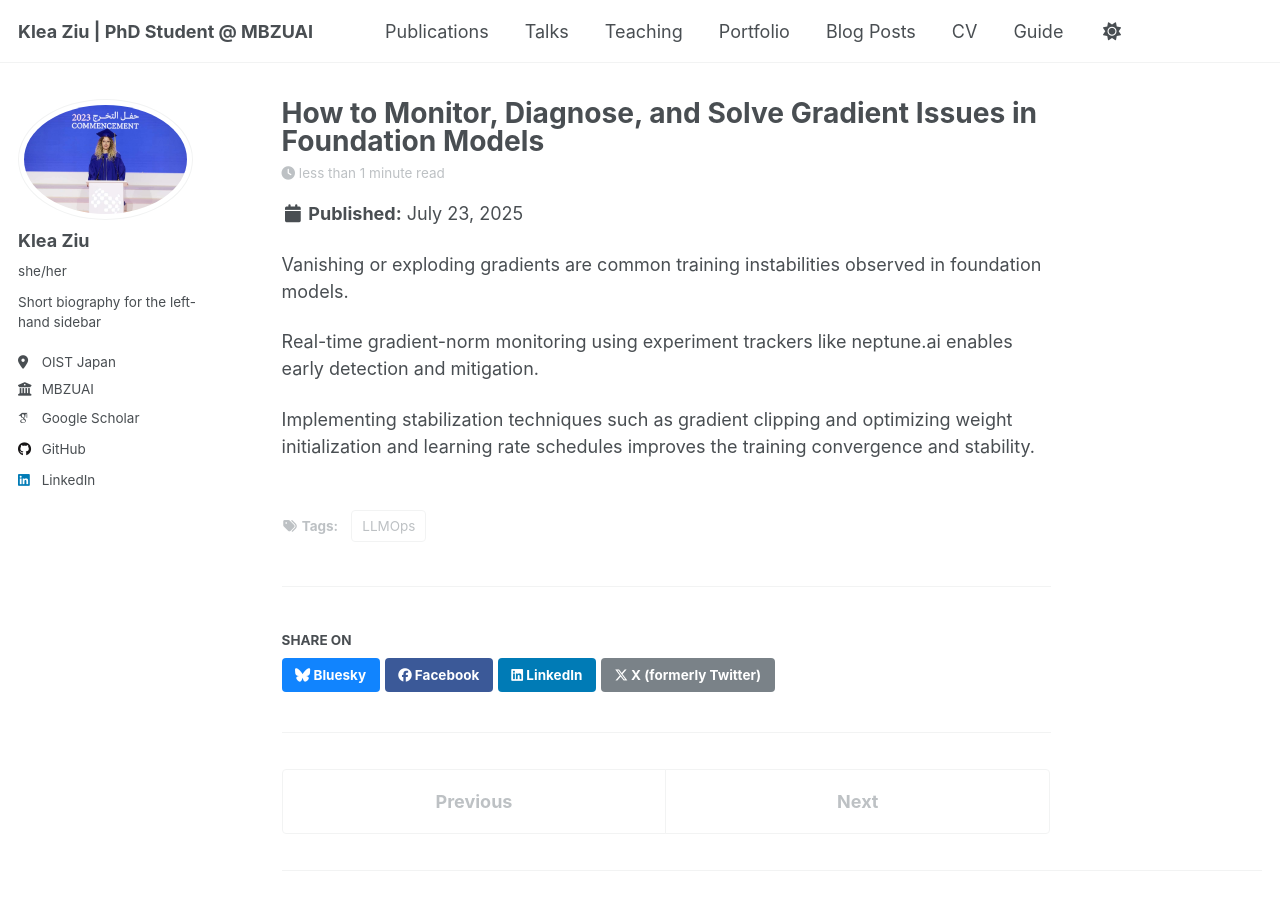
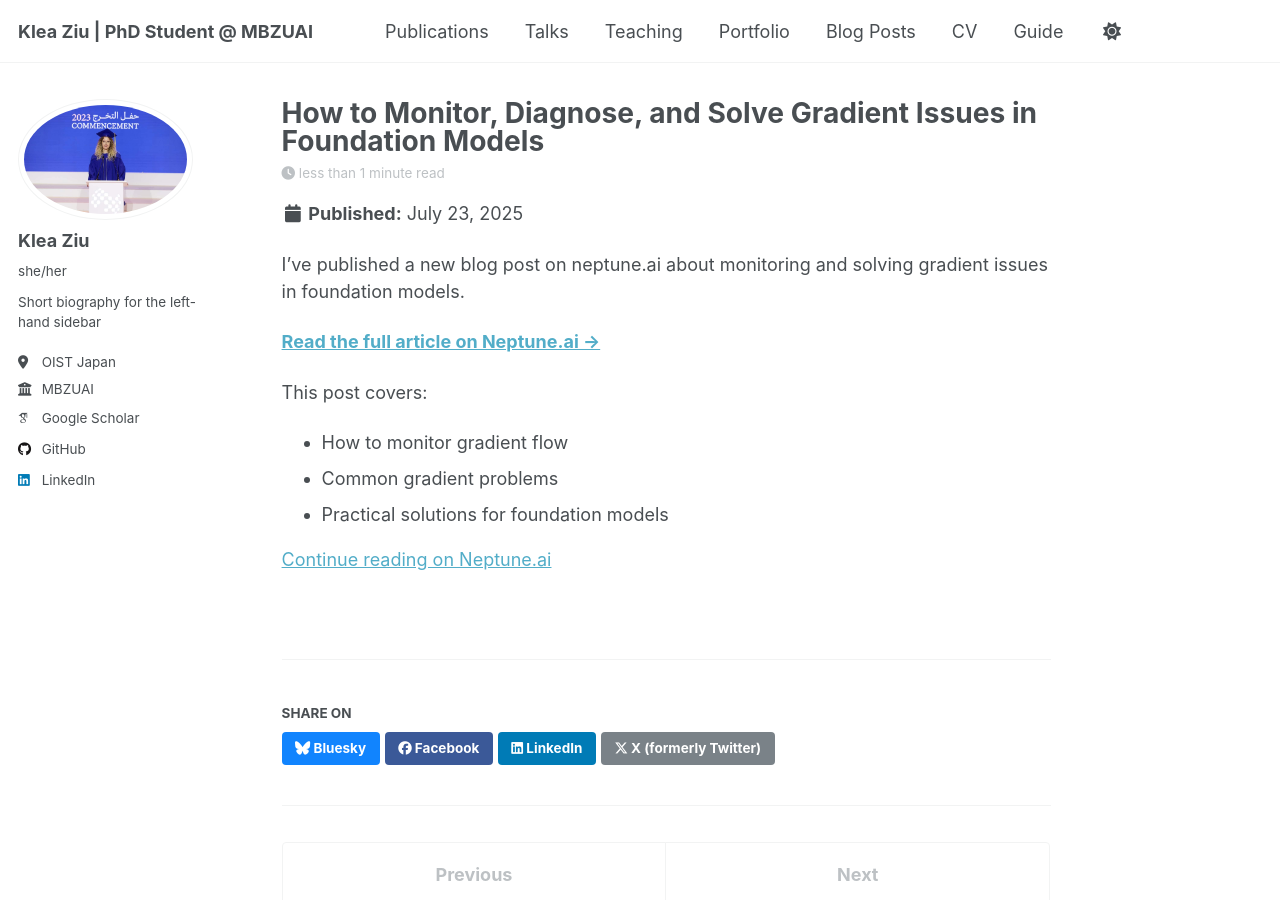
Before and after one commit to klea-ziu/klea-ziu.github.io, a Jekyll site: the page built from _posts/2025-07-23-blog-post-gradients.md, in a window 1280 px wide and 900 px high. Built offline with Jekyll 4.4.1, drawn with Linux system fonts in a browser that asks for light colours; some web fonts are replaced; a script that is not in the unit is left out.

Commit message:
Update 2025-07-23-blog-post-gradients.md

```diff
--- a/_posts/2025-07-23-blog-post-gradients.md
+++ b/_posts/2025-07-23-blog-post-gradients.md
@@ -1,13 +1,16 @@
 ---
 title: 'How to Monitor, Diagnose, and Solve Gradient Issues in Foundation Models'
 date: 2025-07-23
-permalink: https://neptune.ai/blog/monitoring-diagnosing-and-solving-gradient-issues-in-foundation-models
-tags:
-  - LLMOps
+excerpt: "My  blog post published on neptune.ai about gradient issues in foundation models."
 ---
 
-Vanishing or exploding gradients are common training instabilities observed in foundation models.
+I've published a new blog post on neptune.ai about monitoring and solving gradient issues in foundation models.
 
-Real-time gradient-norm monitoring using experiment trackers like neptune.ai enables early detection and mitigation.
+**[Read the full article on Neptune.ai →](https://neptune.ai/blog/monitoring-diagnosing-and-solving-gradient-issues-in-foundation-models)**
 
-Implementing stabilization techniques such as gradient clipping and optimizing weight initialization and learning rate schedules improves the training convergence and stability.
+This post covers:
+- How to monitor gradient flow
+- Common gradient problems
+- Practical solutions for foundation models
+
+[Continue reading on Neptune.ai](https://neptune.ai/blog/monitoring-diagnosing-and-solving-gradient-issues-in-foundation-models)
```
